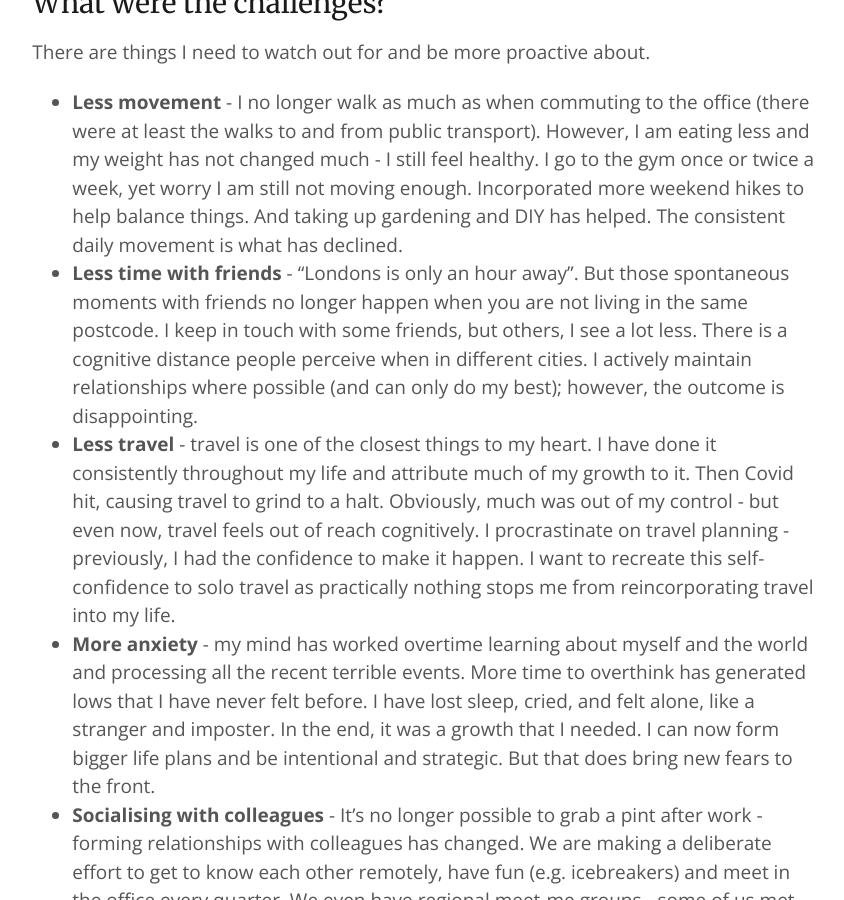
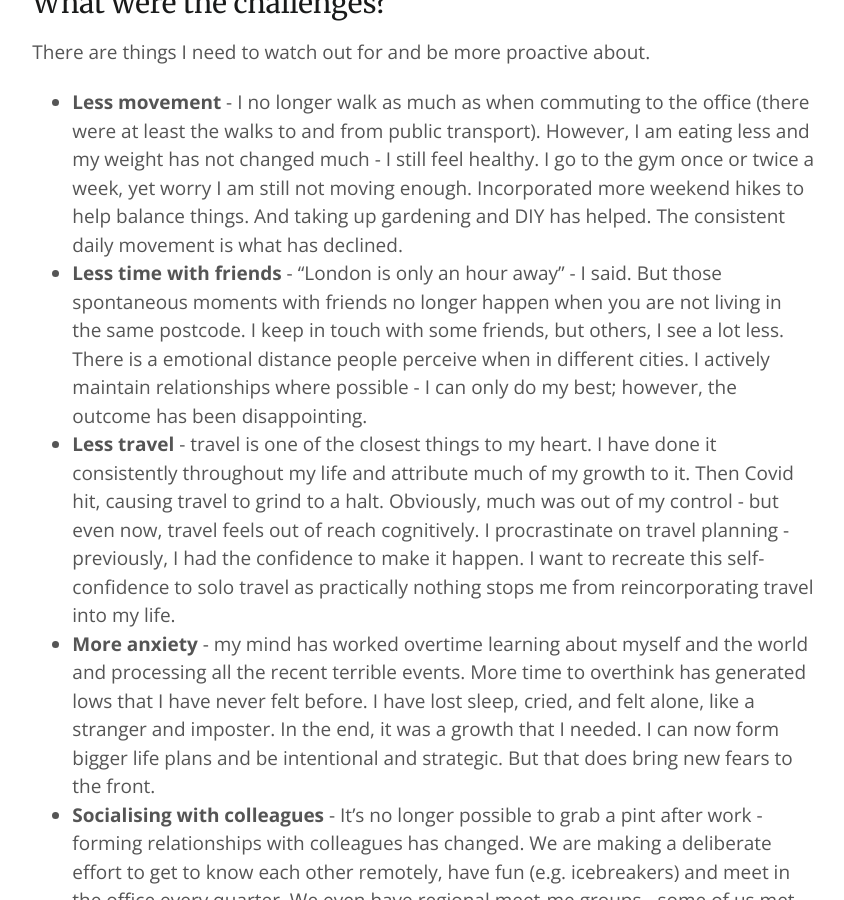
Before and after one commit to spiritedtechie/spiritedtechie.com, a Jekyll site: the page built from collections/_posts/2022-11-06-covid-remote-working-aftermath.md, in a window 1280 px wide and 900 px high, scrolled down 2853 px. Shown: the whole window, without its empty margins (206-1050 px from the left). Built offline with Jekyll 4.4.1, drawn with Linux system fonts in a browser that asks for light colours; nearby versions of some CDN libraries; comment, search, counter and statistics services are not loaded.

Commit message:
Rephrasing

```diff
--- a/collections/_posts/2022-11-06-covid-remote-working-aftermath.md
+++ b/collections/_posts/2022-11-06-covid-remote-working-aftermath.md
@@ -30,7 +30,7 @@ I feel empowered with my time and place.
 ## What were the challenges?
 There are things I need to watch out for and be more proactive about.
 - **Less movement** - I no longer walk as much as when commuting to the office (there were at least the walks to and from public transport). However, I am eating less and my weight has not changed much - I still feel healthy. I go to the gym once or twice a week, yet worry I am still not moving enough. Incorporated more weekend hikes to help balance things. And taking up gardening and DIY has helped. The consistent daily movement is what has declined.
-- **Less time with friends** - "Londons is only an hour away". But those spontaneous moments with friends no longer happen when you are not living in the same postcode. I keep in touch with some friends, but others, I see a lot less. There is a cognitive distance people perceive when in different cities. I actively maintain relationships where possible (and can only do my best); however, the outcome is disappointing.
+- **Less time with friends** - "London is only an hour away" - I said. But those spontaneous moments with friends no longer happen when you are not living in the same postcode. I keep in touch with some friends, but others, I see a lot less. There is a emotional distance people perceive when in different cities. I actively maintain relationships where possible - I can only do my best; however, the outcome has been disappointing.
 - **Less travel** - travel is one of the closest things to my heart. I have done it consistently throughout my life and attribute much of my growth to it. Then Covid hit, causing travel to grind to a halt. Obviously, much was out of my control - but even now, travel feels out of reach cognitively. I procrastinate on travel planning - previously, I had the confidence to make it happen. I want to recreate this self-confidence to solo travel as practically nothing stops me from reincorporating travel into my life.
 - **More anxiety** - my mind has worked overtime learning about myself and the world and processing all the recent terrible events. More time to overthink has generated lows that I have never felt before. I have lost sleep, cried, and felt alone, like a stranger and imposter. In the end, it was a growth that I needed. I can now form bigger life plans and be intentional and strategic. But that does bring new fears to the front.
 - **Socialising with colleagues** - It's no longer possible to grab a pint after work - forming relationships with colleagues has changed. We are making a deliberate effort to get to know each other remotely, have fun (e.g. icebreakers) and meet in the office every quarter. We even have regional meet-me groups - some of us met in Birmingham recently and hired some coworking space. This has worked well, but I occasionally miss the good old days of interacting more spontaneously in the office. It would be a key reason for trying some hybrid working at some point.
```
